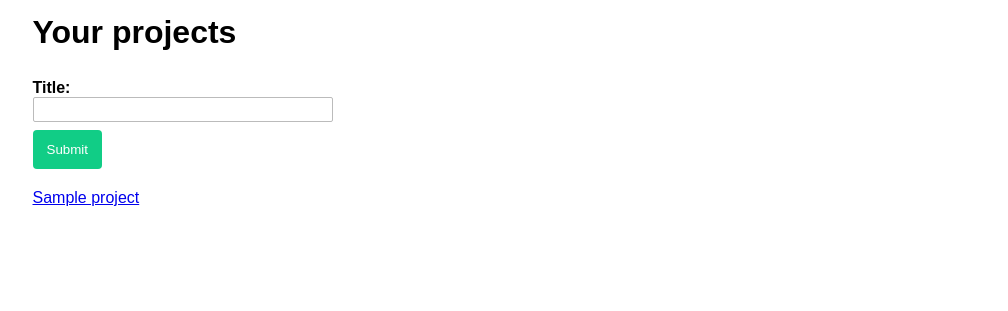
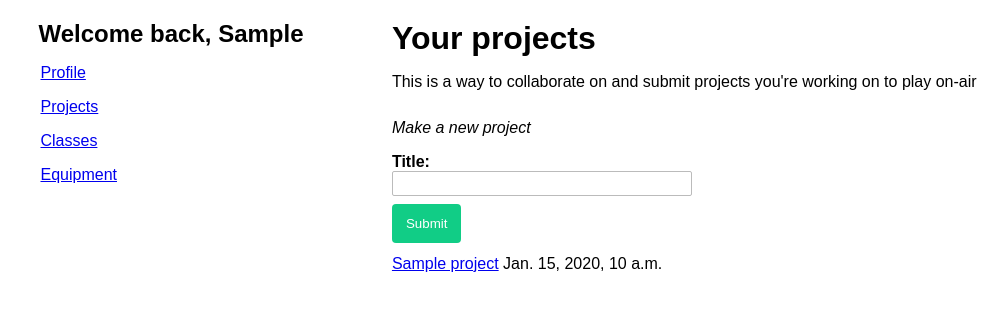
Before and after one commit to capstone-faypublic/faypublic, a Django app: page /projects/ in a window 1280 px wide. Shown: the part 92-403 px from the top of the page, without its empty margins (80-1088 px from the left). Run offline with Django 3.2, Linux system fonts and the light colour scheme; a user stored in the database is signed in; tables that the repository leaves empty hold one stand-in row (values such as "Sample post").

Commit message:
Added profile base template

```diff
--- a/src/project/models.py
+++ b/src/project/models.py
@@ -10,6 +10,8 @@ class Project(models.Model):
         null=True,
         blank=False
     )
+
+    created_on = models.DateTimeField(auto_now_add=True)
 
     def get_absolute_url(self):
         return "/projects/%i/" % self.id
--- a/src/project/templates/project.html
+++ b/src/project/templates/project.html
@@ -1,8 +1,8 @@
-{% extends 'base.html' %}
+{% extends 'profile-base.html' %}
 
 {% block title %}{{ project.title }}{% endblock title %}
 
-{% block pagecontent %}
+{% block content %}
 <div class="container">
     <h1>{{ project.title }}</h1>
 </div>
@@ -18,4 +18,4 @@
         <p>{{ upload.title }} : {{ upload.uploaded_file.url }}</p>
     {% endfor %}
 </div>
-{% endblock pagecontent %}
+{% endblock content %}
--- a/src/project/templates/projects.html
+++ b/src/project/templates/projects.html
@@ -1,13 +1,15 @@
-{% extends 'base.html' %}
+{% extends 'profile-base.html' %}
 
 {% block title %}Your projects{% endblock title %}
 
-{% block pagecontent %}
+{% block content %}
 
 <div class="container">
     <h1>Your projects</h1>
+    <p>This is a way to collaborate on and submit projects you're working on to play on-air</p>
 </div>
 <div class="container">
+    <p><i>Make a new project</i></p>
     <form action="" method="post">
         {% csrf_token %}
         {{ project_form.as_p }}
@@ -16,7 +18,17 @@
 </div>
 <div class="container">
     {% for project in userprofile.project_set.all %}
-        <p><a href="{{ project.get_absolute_url }}">{{ project.title }}</a></p>
+        <div class="flex-container">
+            <div class="flex-item">
+                <span>
+                    <a href="{{ project.get_absolute_url }}">{{ project.title }}</a>
+                </span>
+                <span>
+                    {{ project.created_on }}
+                </span>
+            </div>
+
+        </div>
     {% endfor %}
 <div class="container">
-{% endblock pagecontent %}
+{% endblock content %}
--- a/src/static/css/base.css
+++ b/src/static/css/base.css
@@ -132,6 +132,22 @@ h1, h2, h3, h4, h5, h6, p {
   color: #999;
 }
 
+.sidebar.submenu {
+  min-width: 300px;
+  width: 33%;
+}
+.sidebar.submenu ul {
+  list-style-type: none;
+}
+.sidebar.submenu li a {
+  display: block;
+  padding: 8px 2px;
+}
+
+.sidebar.content {
+  width: 66%;
+}
+
 /* */
 
 /* Forms */
--- /dev/null
+++ b/src/userprofile/templates/profile-base.html
@@ -0,0 +1,22 @@
+{% extends 'base.html' %}
+
+{% block title %}{% endblock title %}
+
+{% block pagecontent %}
+
+<div class="container flex-container">
+    <div class="container flex-item sidebar submenu">
+        <h2>Welcome back, {{ user.first_name }}</h2>
+        <ul>
+            <li><a href="/profile">Profile</a></li>
+            <li><a href="/projects">Projects</a></li>
+            <li><a href="/classes">Classes</a></li>
+            <li><a href="/checkout">Equipment</a></li>
+        </ul>
+    </div>
+    <div class="flex-item sidebar content">
+        {% block content %}{% endblock content %}
+    </div>
+</div>
+
+{% endblock pagecontent %}
```
Also changed, not shown: src/userprofile/templates/profile.html (+7 -8 lines), src/project/migrations/0004_project_created_on.py (added).
